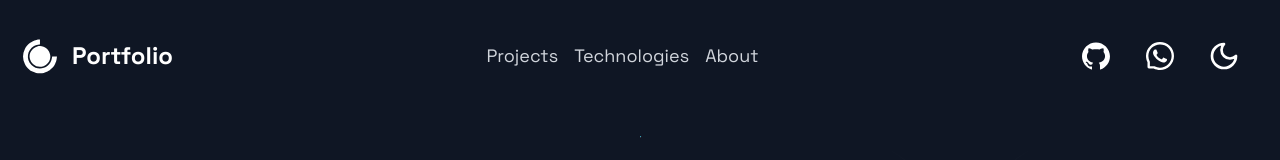
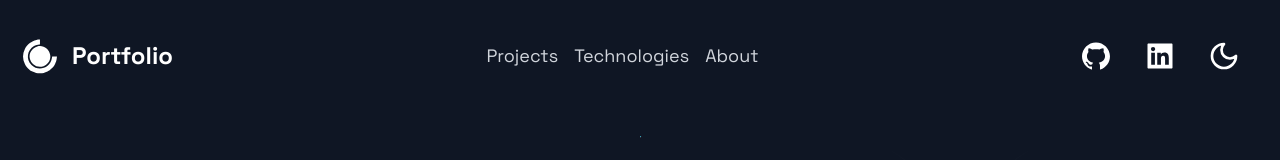
Before and after one commit to D3troit98/portfolio-1, a Next.js app: page / in a window 1280 px wide. Shown: the top 160 px of the page. Built offline with nearby package versions, Linux system fonts and the light colour scheme.

Commit message:
Update Header.tsx

```diff
--- a/components/Header/Header.tsx
+++ b/components/Header/Header.tsx
@@ -7,7 +7,7 @@ import {
   AiFillInstagram,
   AiOutlineMenu,
   AiOutlineClose,
-  AiOutlineWhatsApp,
+  AiFillLinkedin,
 } from 'react-icons/ai';
 import { DiCssdeck } from 'react-icons/di';
 import { Moon, Sun } from 'lucide-react';
@@ -69,11 +69,11 @@ const Header = () => {
           <AiFillGithub size="2rem" />
         </Link>
         <Link
-          href="https://wa.me/message/IGUCQGTDTLLOG1"
+          href="https://www.linkedin.com/in/duruaku-ebuka-6b6540137/"
           target="_blank"
           className="p-2 rounded-full transition hover:bg-gray-700"
         >
-          <AiOutlineWhatsApp size="2rem" />
+          <AiFillLinkedin size="2rem" />
         </Link>
 
         {/* Theme Toggle and Mobile Menu Toggle */}
```
